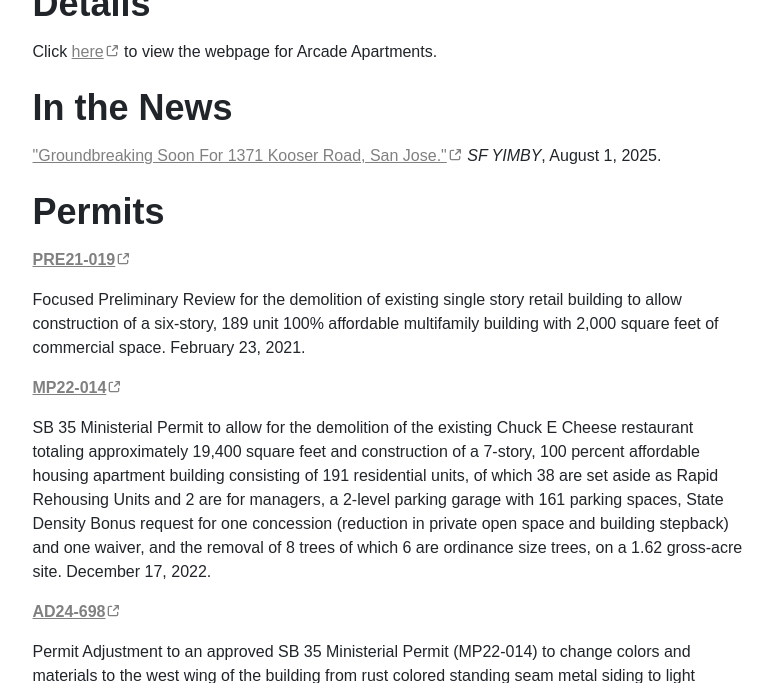
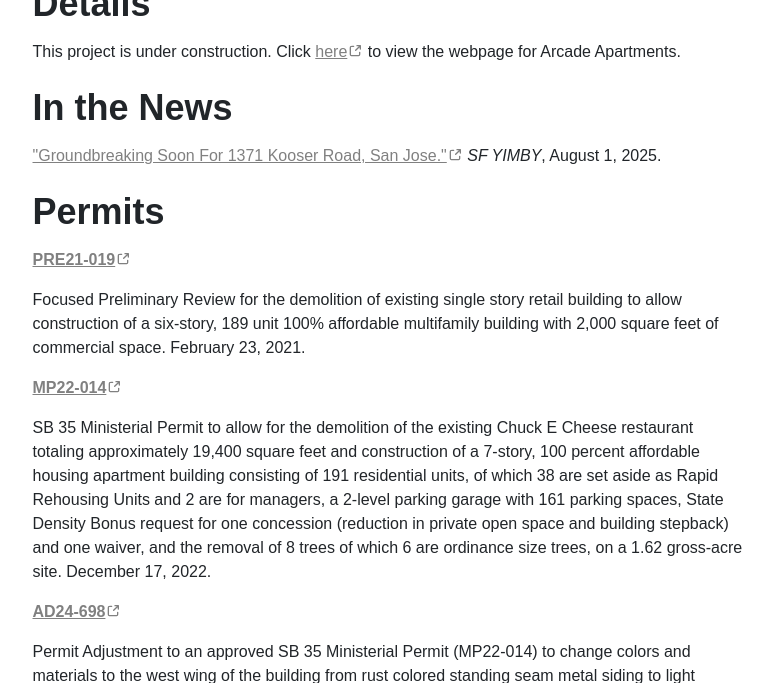
Before and after one commit to awildjake/sjbuild, a Jekyll site: the page built from _developments/1371-kooser-rd.md, in a window 1280 px wide and 900 px high, scrolled down 388 px, cut to the strip 217-900 px from the top of the window. Shown: the whole strip, without its empty margins (252-1025 px from the left). Built offline with Jekyll 4.4.1, drawn with Linux system fonts in a browser that asks for light colours.

Commit message:
updated details

```diff
--- a/_developments/1371-kooser-rd.md
+++ b/_developments/1371-kooser-rd.md
@@ -64,9 +64,10 @@ articles:
     author: Andrew Nelson
     date: 2025-08-01
 last_updated: None
+notes: "Construction."
 published: true
 ---
 
 ## Details
 
-Click [here](https://www.kooserarcade.com/) to view the webpage for Arcade Apartments.
+This project is under construction. Click [here](https://www.kooserarcade.com/) to view the webpage for Arcade Apartments.
```
